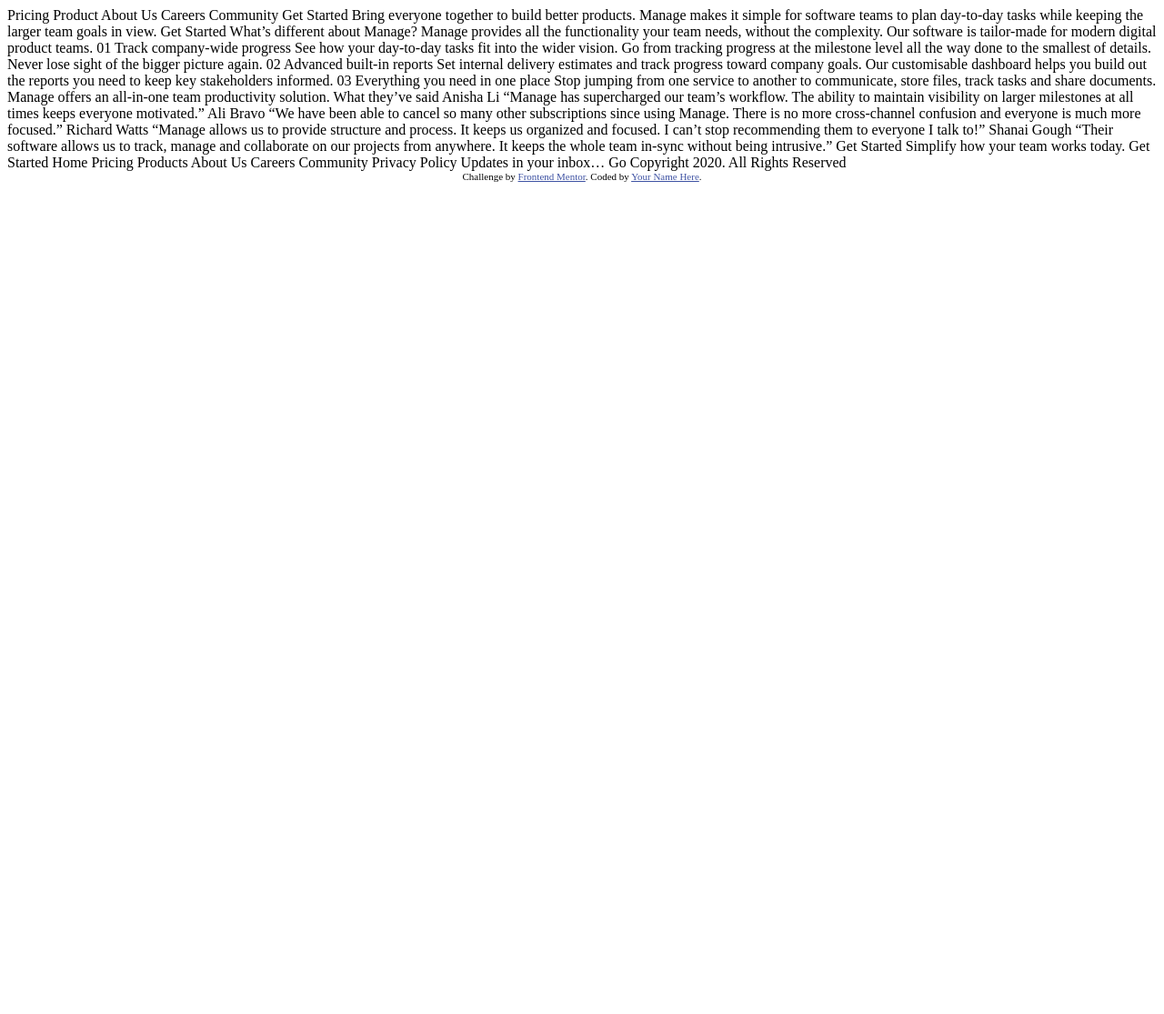
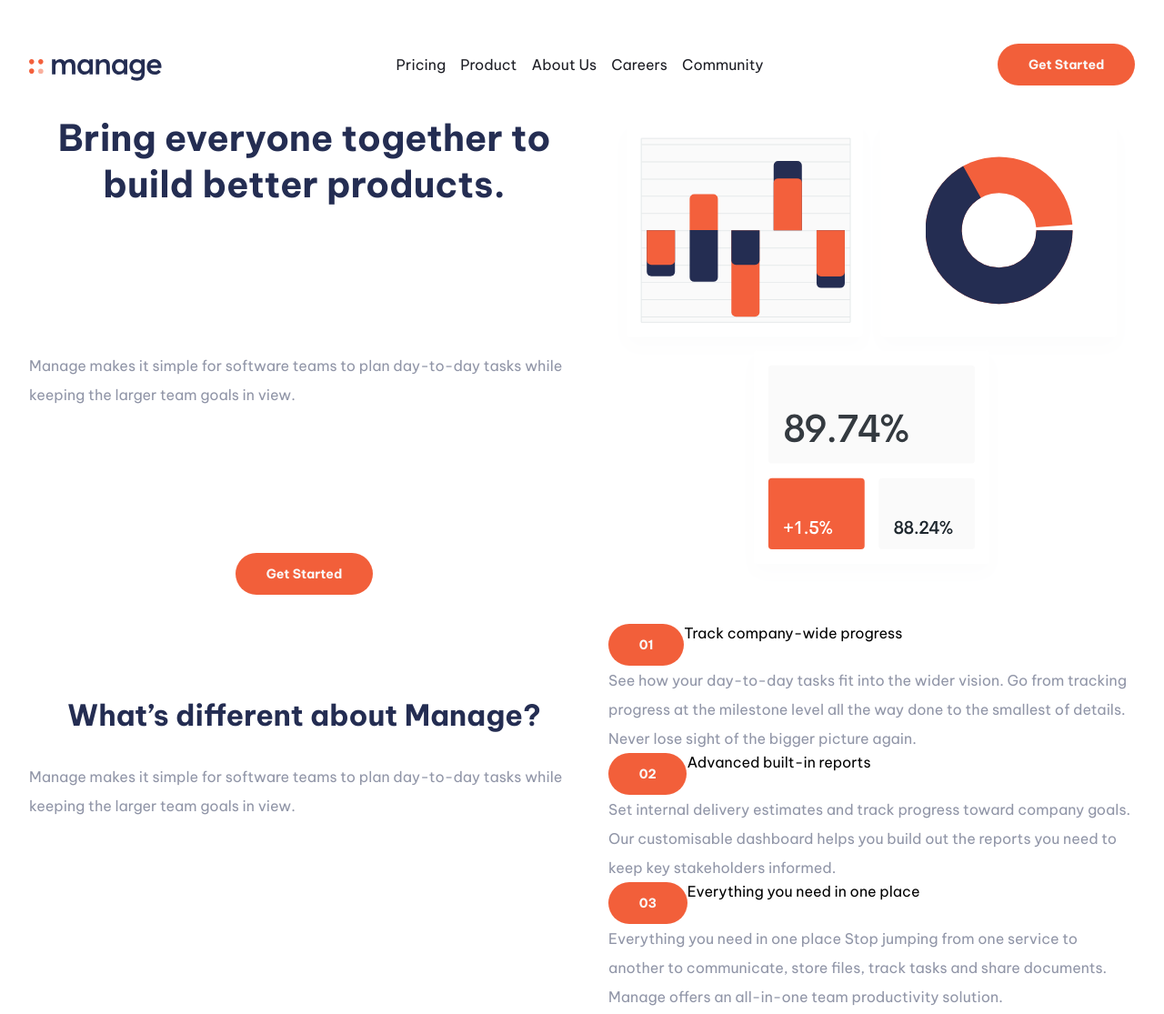
Before and after one commit to SereyvatanaUng/manage-landing-page-master, a plain HTML site: page index.html in a window 1280 px wide. Shown: the whole page at 91% size. Before the commit the page ends 800 px from the top, so only its background shows below. Drawn offline with Linux system fonts and the light colour scheme.

Commit message:
Add layout to html

```diff
--- a/index.html
+++ b/index.html
@@ -5,6 +5,8 @@
 	<meta name="viewport" content="width=device-width, initial-scale=1.0"> <!-- displays site properly based on user's device -->
 
 	<link rel="icon" type="image/png" sizes="32x32" href="./images/favicon-32x32.png">
+
+	<link rel="stylesheet" href="style.css">
 
 	<title>Frontend Mentor | Manage landing page</title>
 
@@ -16,7 +18,98 @@
 </head>
 <body>
 
-  Pricing
+	<nav>
+
+		<div class="navbar">
+			<div class="logo">
+				<img src="images/logo.svg" alt="">
+			</div>
+			<ul class="links">
+				<li><a href="#">Pricing</a></li>
+				<li><a href="#">Product</a></li>
+				<li><a href="#">About Us</a></li>
+				<li><a href="#">Careers</a></li>
+				<li><a href="#">Community</a></li>
+			</ul>
+			<button class="nav-btn btn">
+				Get Started
+			</button>
+			<div class="dropdown">
+				<img src="images/icon-hamburger.svg" alt="">
+			</div>
+		</div>
+	</nav>
+
+	<div class="grid-main">
+		<div class="banner">
+			<!-- <div class="background">
+				<img src="images/bg-tablet-pattern.svg" alt="">
+			</div> -->
+			<img src="images/illustration-intro.svg" alt="">
+		</div>
+		<div class="context">
+			<h1 class="headline">
+				Bring everyone together to build better products.
+			</h1>
+			<div class="desc">
+				<p class="paragraph">
+					Manage makes it simple for software teams to plan day-to-day
+					tasks while keeping the larger team goals in view.
+				</p>
+
+			</div>
+			<button class="context-btn btn">
+				Get Started
+			</button>
+		</div>
+
+		<div class="left-section">
+			<h2 class="left-title">
+				What’s different about Manage?
+			</h2>
+			<p class="paragraph">
+				Manage makes it simple for software teams to plan day-to-day
+				tasks while keeping the larger team goals in view.
+			</p>
+		</div>
+		<div class="right-section">
+			<div class="right-article">
+				<span class="btn">01</span>
+				<p class="right-title">
+					Track company-wide progress
+				</p>
+			</div>
+			<p class="paragraph">
+				See how your day-to-day tasks fit into the wider vision. Go from
+				tracking progress at the milestone level all the way done to the
+				smallest of details. Never lose sight of the bigger picture again.
+			</p>
+			<div class="right-article">
+				<span class="btn">02</span>
+				<p class="right-title">
+					Advanced built-in reports
+				</p>
+			</div>
+			<p class="paragraph">
+				Set internal delivery estimates and track progress toward company
+				goals. Our customisable dashboard helps you build out the reports
+				you need to keep key stakeholders informed.
+			</p>
+			<div class="right-article">
+				<span class="btn">03</span>
+				<p class="right-title">
+					Everything you need in one place
+			</div>
+			<p class="paragraph">
+				Everything you need in one place
+				Stop jumping from one service to another to communicate, store files,
+				track tasks and share documents. Manage offers an all-in-one team
+				productivity solution.
+			</p>
+		</div>
+	</div>
+
+	<!-- Pricing
 	Product
 	About Us
 	Careers
@@ -90,12 +183,12 @@
 	Updates in your inbox…
 	Go
 
-  Copyright 2020. All Rights Reserved
+	Copyright 2020. All Rights Reserved -->
 
 
-  <div class="attribution">
+	<!-- <div class="attribution">
 		Challenge by <a href="https://www.frontendmentor.io?ref=challenge" target="_blank">Frontend Mentor</a>.
 		Coded by <a href="#">Your Name Here</a>.
-  </div>
+	</div> -->
 </body>
 </html>
--- /dev/null
+++ b/style.css
@@ -0,0 +1,178 @@
+@import url('https://fonts.googleapis.com/css2?family=Be+Vietnam+Pro:wght@400;500;700&family=Poppins:wght@100;200;300;400;500;600;700&display=swap');
+
+:root {
+    /* Primary */
+    --Bright-red: hsl(12, 88%, 59%);
+    --Dark-blue: hsl(228, 39%, 23%);
+
+    /* Neutral */
+    --Dark-grayish-blue: hsl(227, 12%, 61%);
+    --Very-dark-blue: hsl(233, 12%, 13%);
+    --Very-pale-red:  hsl(13, 100%, 96%);
+    --Very-light-gray: hsl(0, 0%, 98%);
+
+    --Font-size: 16px;
+}
+
+/* ========== Reset CSS ========== */
+
+* {
+    margin: 0;
+    padding: 0;
+    box-sizing: border-box;
+    font-family: 'Be Vietnam Pro', sans-serif;
+    /* font-family: 'Poppins', sans-serif; */
+}
+
+li {
+    list-style: none;
+}
+
+a {
+    text-decoration: none;
+    color: var(--Very-dark-blue);
+}
+
+img {
+    max-width: 100%;
+}
+
+/* ========== Code Start ========== */
+
+body {
+    padding: 3em 2em;
+    font-size: var(--Font-size);
+
+}
+
+/* ========== navbar ========== */
+
+.logo {
+    padding-top: 1em;
+    align-self: center;
+}
+
+.navbar {
+    width: 100%;
+    margin-bottom: 2em;
+    display: flex;
+    justify-content: space-between;
+}
+
+.links {
+    display: none;
+}
+
+.nav-btn {
+    display: none;
+}
+
+.btn {
+    color: var(--Very-light-gray);
+    border: none;
+    background-color: var(--Bright-red);
+    border-radius: 4em;
+    padding: 1em 2.4em;
+    font-size: 14px;
+    font-weight: bold;
+}
+
+.dropdown {
+    align-self: center;
+}
+
+/* ========== Main Grid ========== */
+
+.background {
+    position: absolute;
+    transform: translate(20%, -35%) scale(1.3);
+    z-index: -1;
+}
+
+.grid-main {
+    display: grid;
+    grid-template-rows: 1fr 1fr 0.5fr 2.5fr;
+    gap: 2em;
+}
+
+.context {
+    display: flex;
+    flex-direction: column;
+    align-items: center;
+    justify-content: space-between;
+}
+
+.headline {
+    color: var(--Dark-blue);
+    font-size: 2.5rem;
+    text-align: center;
+}
+
+.paragraph {
+    color: var(--Dark-grayish-blue);
+    line-height: 2;
+}
+
+.left-section {
+    margin-top: 5em;
+}
+
+.left-title {
+    color: var(--Dark-blue);
+    font-size: 2rem;
+    margin-bottom: 1em;
+    text-align: center;
+}
+
+
+.right-article{
+    display: flex;
+    flex-direction: row;
+}
+
+
+
+
+/* ========== Media Query ========== */
+
+@media screen and (min-width: 815px) {
+    .dropdown {
+        display: none;
+    }
+
+    .nav-btn{
+        display: unset;
+    }
+
+    .links {
+        display: unset;
+        display: flex;
+        justify-content: space-between;
+        align-self: center;
+        gap: 1em;
+    }
+
+    .grid-main {
+        display: grid;
+        grid-template-rows: none;
+        grid-template-areas:
+        "context banner"
+        "left-section right-section";
+    }
+
+    .banner {
+        grid-area: banner;
+    }
+
+    .context {
+        grid-area: context;
+    }
+
+    .left-section {
+        grid-area: left-section;
+    }
+
+    .right-section {
+        grid-area: right-section;
+    }
+}
```
Lines whose indentation alone changed are shown as unchanged.
